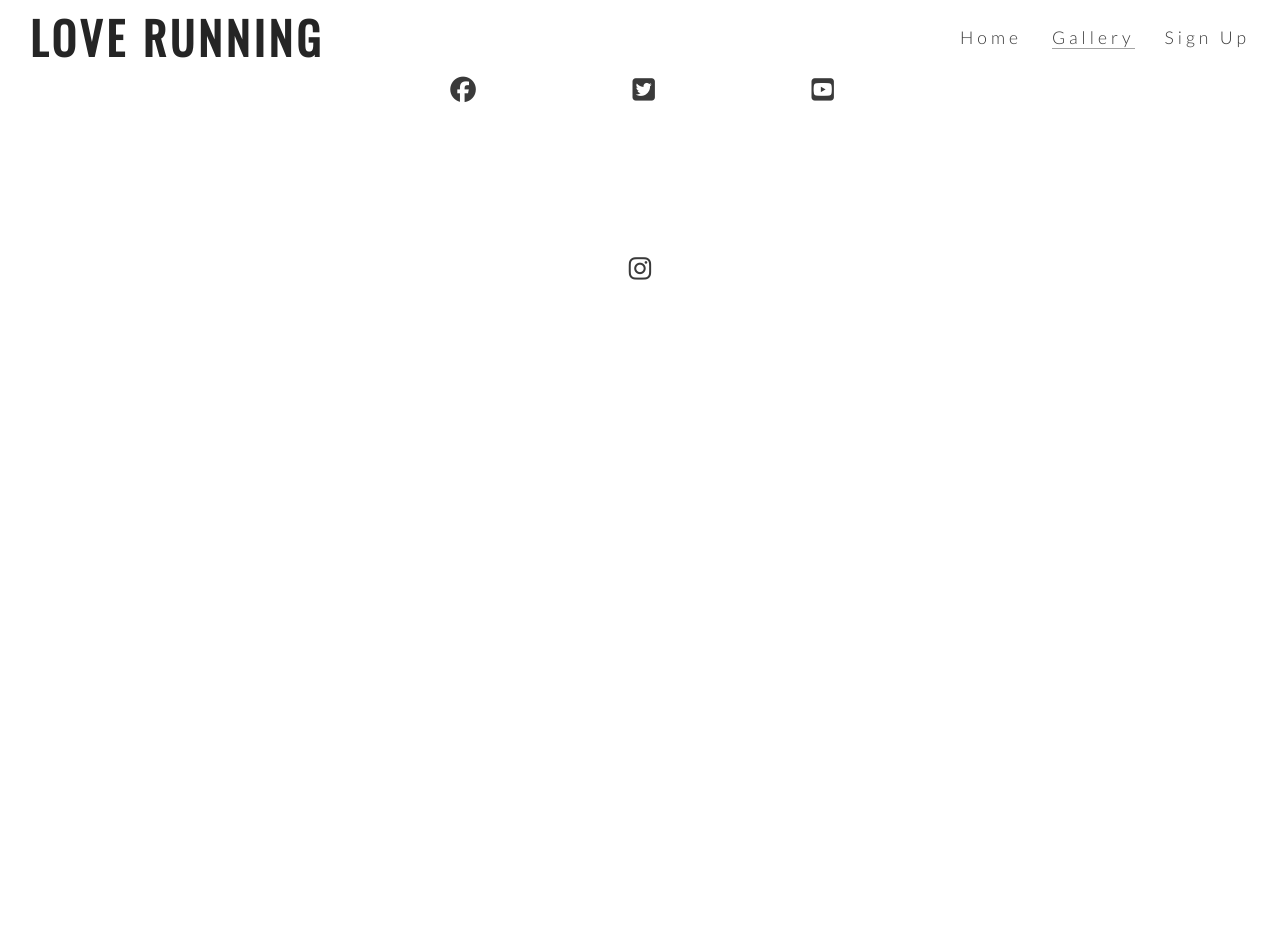
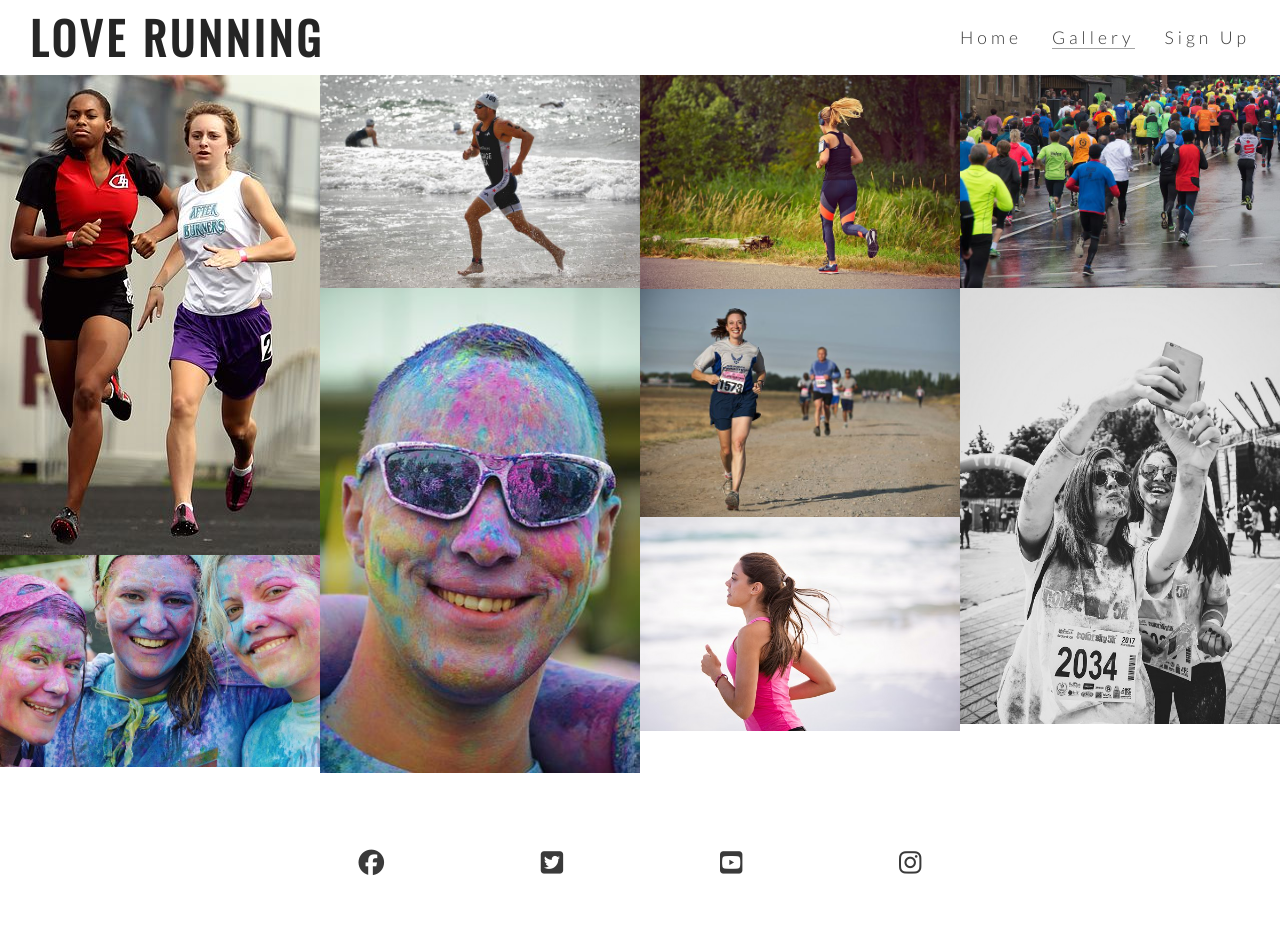
Before and after one commit to lucywoodman/love-running, a plain HTML site: page gallery.html in a window 1280 px wide. Before the commit the page ends 800 px from the top, so only its background shows below. Drawn offline with nearby package versions, Linux system fonts and the light colour scheme.

Commit message:
add gallery images and masonry styling

```diff
--- a/assets/css/style.css
+++ b/assets/css/style.css
@@ -224,3 +224,16 @@ footer {
     padding: 5%;
     color: #3a3a3a;
 }
+
+/* gallery */
+
+#photos {
+    clear: both;
+    line-height: 0;
+    column-count: 4;
+    column-gap: 0;
+}
+
+#photos > img {
+    width: 100%;
+}
--- a/gallery.html
+++ b/gallery.html
@@ -26,6 +26,18 @@
         </nav>
     </header>
 
+    <section id="photos">
+        <img src="/assets/images/athletes.jpg" alt="Two athletes running together">
+        <img src="/assets/images/girls.jpg" alt="Three girls at charity paint running festival">
+        <img src="/assets/images/runner3.jpg" alt="Solo male runner jogging on a beach">
+        <img src="/assets/images/man.jpg" alt="Man at charity paint running festival">
+        <img src="/assets/images/runner1.jpg" alt="Solo female runner jogging through Phoenix Park">
+        <img src="/assets/images/runner2.jpg" alt="Runners competing in marathon">
+        <img src="/assets/images/runner4.jpg" alt="Solo female runner jogging on a beach">
+        <img src="/assets/images/running_gang.jpg" alt="Large group of runners taking part in a marathon on a rainy day">
+        <img src="/assets/images/mud-run.jpg" alt="Two women runners taking a muddy selfie after the Mud Runners Championship">
+    </section>
+
     <footer>
         <ul class="social-networks">
             <li>
```
Also changed, not shown: assets/images/athletes.jpg (added), assets/images/girls.jpg (added), assets/images/man.jpg (added), assets/images/mud-run.jpg (added), assets/images/runner1.jpg (added), assets/images/runner2.jpg (added), assets/images/runner3.jpg (added), assets/images/runner4.jpg (added), assets/images/running_gang.jpg (added).
